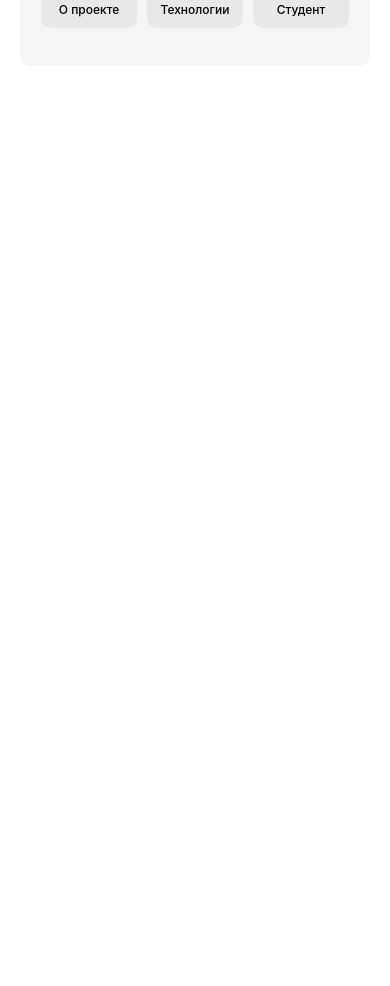
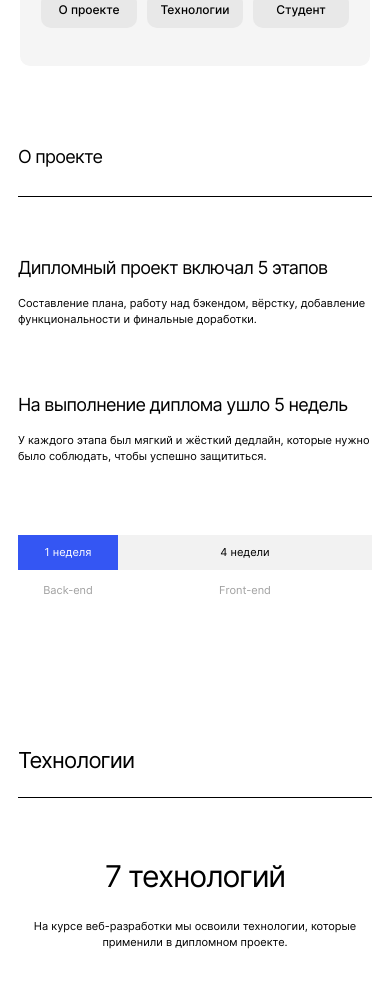
Before and after one commit to hypermyper/movies-explorer-frontend, a React (Create React App) app: page / in a window 390 px wide. Shown: the part 1010-1996 px from the top of the page. Before the commit the page ends 1076 px from the top, so only its background shows below. Built offline with nearby package versions, Linux system fonts and the light colour scheme.

Commit message:
add Tech component

```diff
--- /dev/null
+++ b/src/components/AboutProject/AboutProject.css
@@ -0,0 +1,123 @@
+.about-project {
+  padding: 110px 70px;
+}
+
+.about-project__title {
+	font-style: normal;
+	font-weight: 400;
+	font-size: 22px;
+	line-height: 27px;
+	letter-spacing: -.04em;
+  margin: 0 0 70px;
+	padding-bottom: 23px;
+	border-bottom: 1px solid #000;
+}
+
+.about-project__steps {
+  display: grid;
+  grid-template-columns: 1fr 1fr;
+  grid-gap: 40px;
+  margin: 0 0 93px;
+}
+
+.about-project__subtitle {
+	font-style: normal;
+	font-weight: 400;
+	font-size: 20px;
+	line-height: 24px;
+	letter-spacing: -.04em;
+}
+
+.about-project__description {
+	font-style: normal;
+	font-weight: 400;
+	font-size: 14px;
+	line-height: 20px;
+}
+
+.about-project__progress_line {
+	display: grid;
+	grid-template-columns: 1fr 4fr;
+	font-style: normal;
+	font-weight: 400;
+	font-size: 14px;
+	line-height: 17px;
+	text-align: center;
+}
+
+.about-project__progress_line:first-child {
+	padding: 0 0 14px 0;
+}
+.about-project__progress_week {
+  background: #f2f2f2;
+	padding: 9px 0;
+	margin: 0;
+}
+
+.about-project__week_dark {
+	background: #3456F3;
+	color: #fff;
+}
+
+.about-project__progress_tech {
+	color: #a0a0a0;
+}
+
+@media screen and (max-width: 768px) {
+	.about-project {
+		padding: 90px 50px;
+	}
+
+	.about-project__subtitle {
+    margin: 0 0 22px;
+	}
+
+	.about-project__steps {
+		grid-gap: 30px;
+	}
+}
+
+@media screen and (max-width: 480px) {
+	.about-project {
+		padding: 80px 18px;
+	}
+
+	.about-project__title {
+		font-size: 18px;
+		line-height: 22px;
+		margin: 0 0 60px;
+		padding-bottom: 28px;
+		border-bottom: 1px solid #000;
+	}
+
+	.about-project__subtitle {
+		font-size: 18px;
+		line-height: 22px;
+    margin: 0 0 16px;
+	}
+
+	.about-project__description {
+		font-size: 11px;
+		line-height: 16px;
+	}
+
+	.about-project__progress_line {
+		grid-template-columns: 100px 1fr;
+	}
+
+	.about-project__steps {
+		display: grid;
+		grid-template-columns: 1fr;
+		grid-gap: 56px;
+		margin: 0 0 60px;
+	}
+
+	.about-project__progress_line {
+		font-size: 11px;
+		line-height: 13px;
+	}
+
+	.about-project__progress_week	{
+		padding: 11px 0;
+	}
+}
--- /dev/null
+++ b/src/components/AboutProject/AboutProject.js
@@ -0,0 +1,45 @@
+import React from "react";
+import "./AboutProject.css";
+
+function AboutProject() {
+
+	return (
+    <>
+      <section className="about-project" id="aboutProject">
+        <h3 className="about-project__title">О проекте</h3>
+        <div className="about-project__steps">
+          <div>
+            <h4 className="about-project__subtitle">
+              Дипломный проект включал 5 этапов
+            </h4>
+            <p className="about-project__description">
+              Составление плана, работу над бэкендом, вёрстку, добавление
+              функциональности и финальные доработки.
+            </p>
+          </div>
+          <div>
+            <h4 className="about-project__subtitle">
+              На выполнение диплома ушло 5 недель
+            </h4>
+            <p className="about-project__description">
+              У каждого этапа был мягкий и жёсткий дедлайн, которые нужно было
+              соблюдать, чтобы успешно защититься.
+            </p>
+          </div>
+        </div>
+        <div>
+          <div className="about-project__progress_line">
+            <div className="about-project__progress_week about-project__week_dark">1 неделя</div>
+            <div className="about-project__progress_week">4 недели</div>
+          </div>
+          <div className="about-project__progress_line">
+            <div className="about-project__progress_tech">Back-end</div>
+            <div className="about-project__progress_tech">Front-end</div>
+          </div>
+        </div>
+      </section>
+    </>
+    );
+  }
+
+export default AboutProject;
--- a/src/components/Auth/Auth.css
+++ b/src/components/Auth/Auth.css
@@ -1,18 +1,16 @@
 .header-auth {
   display: flex;
   align-items: center;
-  font-family: Inter;
   font-style: normal;
   font-weight: 500;
+  font-size: 12px;
+  line-height: 16px;
+  transition: 0.1s linear 0.1s;
 }
 
 .header-auth__signup {
-
-  font-size: 12px;
-  line-height: 16px;
   margin-right: 30px;
   text-decoration: none;
-  transition: 0.1s linear 0.1s;
   color: #000;
 }
 
@@ -28,9 +26,6 @@
   background: #3456F3;
   border-radius: 3px;
   border: 0;
-  font-size: 12px;
-  line-height: 16px;
-  transition: 0.1s linear 0.1s;
   text-decoration: none;
   text-align: center;
   padding: 8px 0;
@@ -41,3 +36,17 @@
   opacity: 0.8;
   cursor: pointer;
 }
+
+@media screen and (max-width: 320px) {
+  .header-auth {
+    font-size: 10px;
+  }
+  .header-auth__signup {
+    margin-right: 14px;
+  }
+  .header-auth__signin {
+    width: 54px;
+    height: 26px;
+    padding: 4px 0;
+  }
+}
--- a/src/components/Header/Header.css
+++ b/src/components/Header/Header.css
@@ -11,3 +11,9 @@
     padding: 0 30px;
   }
 }
+
+@media screen and (max-width: 350px) {
+  .header {
+    padding: 0 14px;
+  }
+}
--- a/src/components/Main/Main.js
+++ b/src/components/Main/Main.js
@@ -5,15 +5,19 @@ import Header from "../Header/Header";
 import Auth from "../Auth/Auth";
 import Logo from '../Logo/Logo';
 import Promo from '../Promo/Promo';
+import AboutProject from '../AboutProject/AboutProject';
+import Techs from '../Techs/Techs';
 
 function Main() {
   return (
     <>
-		<Header className="header">
-			<Logo className="header__logo" mainPage />
-			<Auth />
-		</Header>
-		<Promo />
+			<Header className="header">
+				<Logo className="header__logo" mainPage />
+				<Auth />
+			</Header>
+  		<Promo />
+			<AboutProject />
+			<Techs />
     </>
   );
 }
--- a/src/components/Promo/Promo.css
+++ b/src/components/Promo/Promo.css
@@ -13,7 +13,6 @@
 }
 
 .promo__title {
-  font-family: Inter;
   font-style: normal;
   font-weight: 400;
   font-size: 50px;
@@ -68,3 +67,25 @@
     margin: 350px 24px;
   }
 }
+
+@media screen and (max-width: 370px) {
+  .promo {
+    margin: 14px 14px 0 14px;
+  }
+  .promo__title {
+    font-size: 29px;
+    line-height: 37px;
+    margin: 220px 0;
+  }
+  .promo__navi-link {
+    width: 82px;
+    height: 26px;
+    padding: 5px 0;
+    font-size: 10px;
+    line-height: 16px;
+    border-radius: 6px;
+  }
+  .promo__navi {
+    margin: 0 0 17px 0;
+  }
+}
--- a/src/components/Promo/Promo.js
+++ b/src/components/Promo/Promo.js
@@ -9,9 +9,9 @@ function Promo() {
           Учебный проект студента факультета Веб-разработки.
         </h1>
         <ul className="promo__navi">
-            <li class="promo__navi-element"><a className="promo__navi-link" href="#about">О проекте</a></li>
-            <li class="promo__navi-element"><a className="promo__navi-link" href="#about">Технологии</a></li>
-            <li class="promo__navi-element"><a className="promo__navi-link" href="#about">Студент</a></li>
+            <li className="promo__navi-element"><a className="promo__navi-link" href="#about">О проекте</a></li>
+            <li className="promo__navi-element"><a className="promo__navi-link" href="#about">Технологии</a></li>
+            <li className="promo__navi-element"><a className="promo__navi-link" href="#about">Студент</a></li>
         </ul>
       </div>
     </section>
--- /dev/null
+++ b/src/components/Techs/Techs.css
@@ -0,0 +1,106 @@
+.techs {
+	background: #f5f5f5;
+	padding: 100px 70px;
+}
+
+.techs__title {
+	font-style: normal;
+	font-weight: normal;
+	font-size: 22px;
+	line-height: 27px;
+	letter-spacing: -0.04em;
+	margin: 0 0 90px;
+	padding-bottom: 23px;
+	border-bottom: 1px solid black;
+}
+
+.techs__subtitle {
+	font-style: normal;
+	font-weight: normal;
+	font-size: 50px;
+	line-height: 58px;
+	text-align: center;
+	letter-spacing: -0.04em;
+	margin: 0 0 26px;
+}
+
+.techs__description {
+	font-style: normal;
+	font-weight: normal;
+	font-size: 14px;
+	line-height: 20px;
+	text-align: center;
+	margin: 0 auto 100px;
+	max-width: 460px;
+}
+
+.techs__tags {
+	display: grid;
+	grid-template-columns: repeat(auto-fit, minmax(84px, 90px));
+	grid-gap: 10px;
+	padding: 0;
+	margin: 0;
+	justify-content: center;
+}
+
+.techs__tag {
+	font-style: normal;
+	font-weight: normal;
+	font-size: 14px;
+	line-height: 17px;
+	text-align: center;
+	letter-spacing: -0.04em;
+	background: #e8e8e8;
+	border-radius: 10px;
+	list-style: none;
+	width: 90px;
+	padding: 21px 0 22px;
+	margin-right: 10px;
+}
+
+@media screen and (max-width: 768px) {
+	.techs {
+			padding: 90px 50px;
+	}
+
+	.techs__title {
+		margin: 0 0 80px;
+	}
+
+	.techs__subtitle {
+		margin: 0 0 22px;
+	}
+
+	.techs__description {
+		font-size: 12px;
+		line-height: 18px;
+		margin: 0 auto 83px;
+	}
+
+	.techs__tag {
+		font-size: 12px;
+		line-height: 15px;
+	}
+}
+
+@media screen and (max-width: 450px) {
+	.techs {
+		background: #ffffff;
+		padding: 70px 18px;
+	}
+
+	.techs__title {
+		margin: 0 0 60px;
+	}
+
+	.techs__subtitle {
+		font-size: 30px;
+		line-height: 36px;
+		margin: 0 0 24px;
+	}
+	.techs__description {
+		font-size: 11px;
+		line-height: 16px;
+		margin: 0 auto 50px;
+	}
+}
--- /dev/null
+++ b/src/components/Techs/Techs.js
@@ -0,0 +1,28 @@
+import React from "react";
+import "./Techs.css";
+
+function Techs() {
+  return (
+		<>
+			<section className="techs">
+				<h3 className="techs__title">Технологии</h3>
+				<h2 className="techs__subtitle">7 технологий</h2>
+				<p className="techs__description">
+					На курсе веб-разработки мы освоили технологии, которые применили в
+					дипломном проекте.
+				</p>
+				<ul className="techs__tags">
+					<li className="techs__tag">HTML</li>
+					<li className="techs__tag">CSS</li>
+					<li className="techs__tag">JS</li>
+					<li className="techs__tag">React</li>
+					<li className="techs__tag">Git</li>
+					<li className="techs__tag">Express.js</li>
+					<li className="techs__tag">mongoDB</li>
+				</ul>
+			</section>
+		</>
+  );
+}
+
+export default Techs;
--- a/src/index.css
+++ b/src/index.css
@@ -8,9 +8,23 @@ body {
     sans-serif;
   -webkit-font-smoothing: antialiased;
   -moz-osx-font-smoothing: grayscale;
+  min-width: 282px;
 }
 
 code {
   font-family: source-code-pro, Menlo, Monaco, Consolas, 'Courier New',
     monospace;
 }
+
+#root {
+	min-width: 320px;
+  max-width: 1920px;
+  width: 100%;
+  margin: 0 auto;
+  font-family: 'Inter', 'Arial', 'sans-serif';
+  -webkit-font-smoothing: antialiased;
+  -webkit-text-size-adjust: 100%;
+  -ms-text-size-adjust: 100%;
+  -moz-text-size-adjust: 100%;
+  text-rendering: optimizeLegibility;
+}
```
